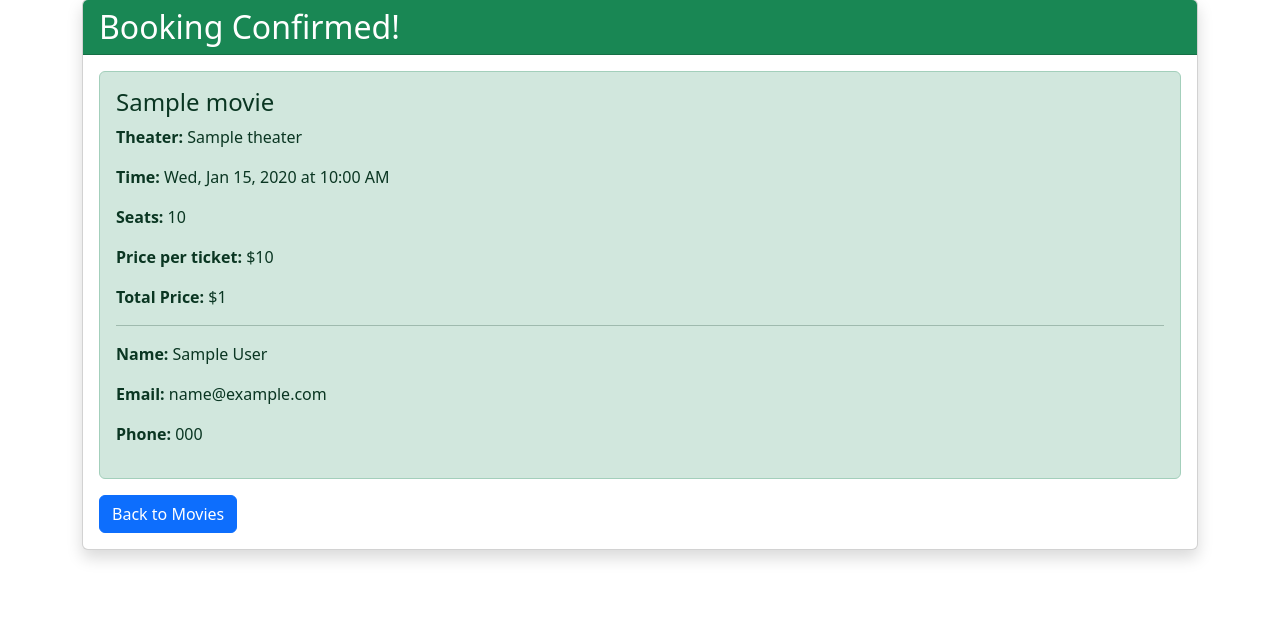
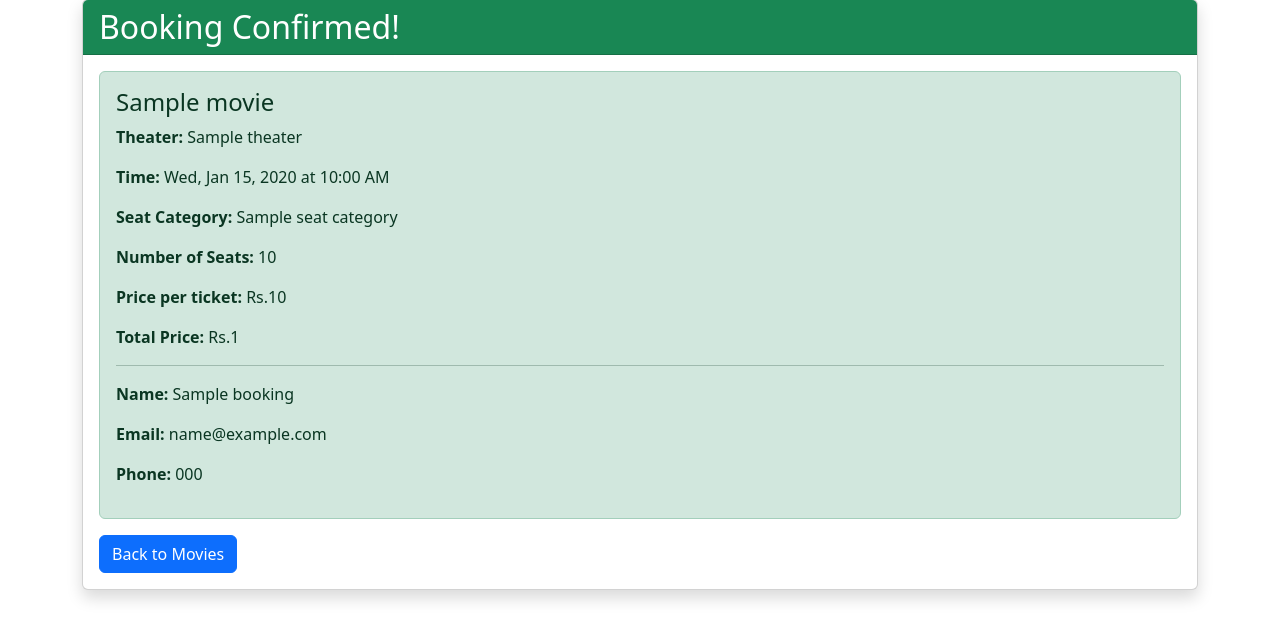
Before and after one commit to Nush-Faiz/Movie-Ticket-Booking-System, a Django app: template movie_ticket_system/tickets/templates/tickets/booking_confirmation.html in a window 1280 px wide. Shown: the part 126-766 px from the top of the page. Run offline with Django 5.2, Linux system fonts and the light colour scheme; the template is opened without the code that fills it: most values are stand-ins (such as "Sample title", 1, 10 or a date in 2020).

Commit message:
Update the booking confirmation template in booking_confirmation.html to change the ticket price details depending with the seat categories

```diff
--- a/movie_ticket_system/tickets/templates/tickets/booking_confirmation.html
+++ b/movie_ticket_system/tickets/templates/tickets/booking_confirmation.html
@@ -10,11 +10,12 @@
             <h4>{{ booking.showtime.movie.title }}</h4>
             <p><strong>Theater:</strong> {{ booking.showtime.theater.name }}</p>
             <p><strong>Time:</strong> {{ booking.showtime.start_time|date:"D, M j, Y" }} at {{ booking.showtime.start_time|time:"g:i A" }}</p>
-            <p><strong>Seats:</strong> {{ booking.seats }}</p>
-            <p><strong>Price per ticket:</strong> ${{ booking.showtime.price }}</p>
-            <p><strong>Total Price:</strong> ${{ booking.total_price }}</p>
+            <p><strong>Seat Category:</strong> {{ booking.seat_category.name }}</p>
+            <p><strong>Number of Seats:</strong> {{ booking.seats }}</p>
+            <p><strong>Price per ticket:</strong> Rs.{{ booking.seat_category.price }}</p>
+            <p><strong>Total Price:</strong> Rs.{{ booking.total_price }}</p>
             <hr>
-            <p><strong>Name:</strong> {{ booking.full_name }}</p>
+            <p><strong>Name:</strong> {{ booking.name }}</p>
             <p><strong>Email:</strong> {{ booking.email }}</p>
             <p><strong>Phone:</strong> {{ booking.phone }}</p>
         </div>
```
